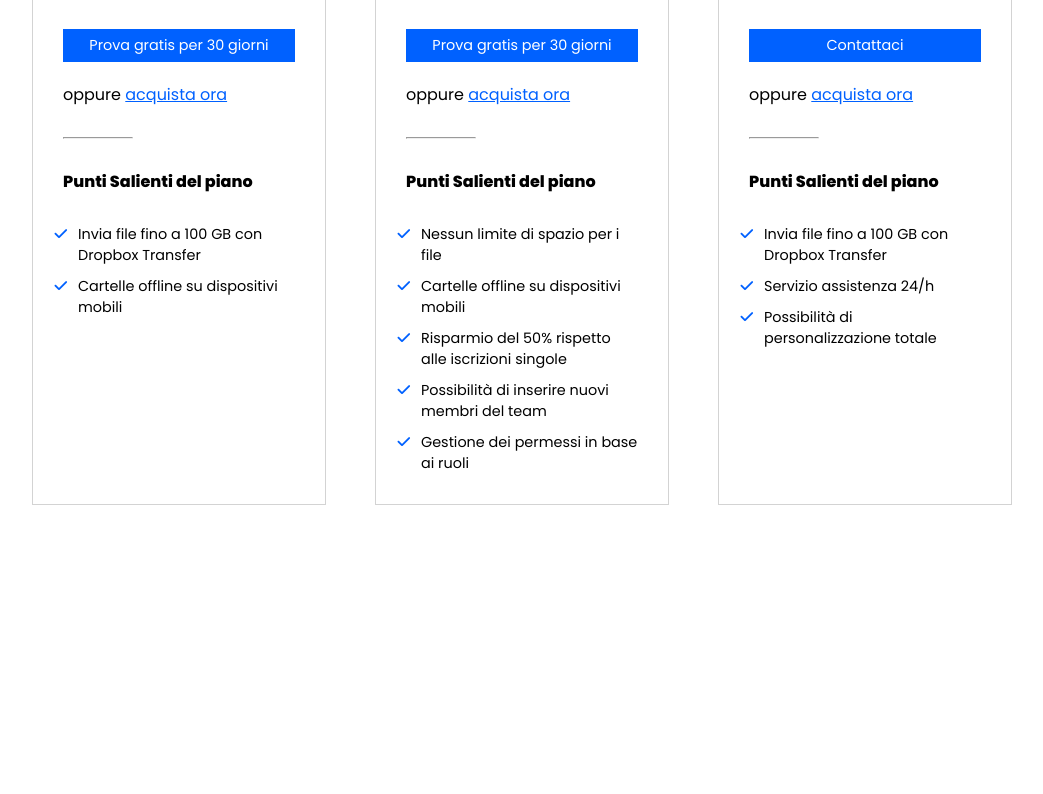
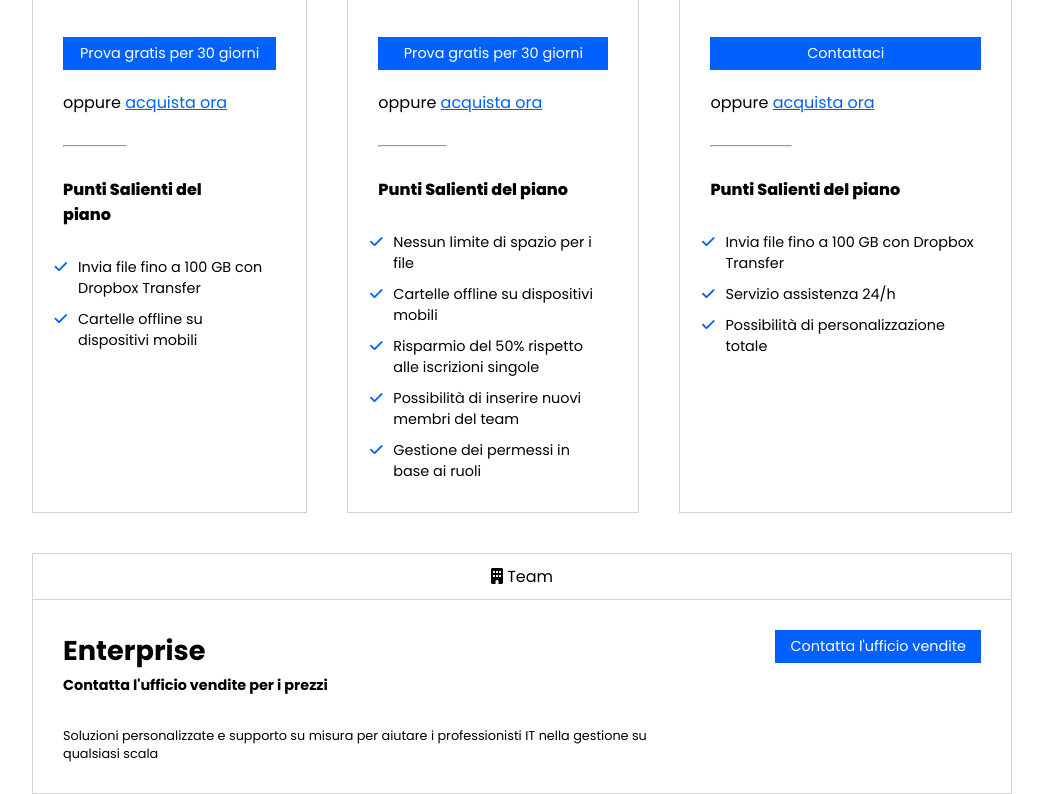
Before and after one commit to FedericoBellezza/htmlcss-dropbox, a plain HTML site: page index.html in a window 1280 px wide. Shown: the part 1551-2345 px from the top of the page, without its empty margins (118-1161 px from the left). Before the commit the page ends 2056 px from the top, so only its background shows below. Drawn offline with Linux system fonts and the light colour scheme.

Commit message:
add separated plan

```diff
--- a/css/style.css
+++ b/css/style.css
@@ -99,6 +99,8 @@ header ul li a {
 }
 
 /* *MAIN */
+
+/* *PLANS SECTION */
 .plans-container {
 	margin-top: 150px;
 }
@@ -108,22 +110,21 @@ header ul li a {
 	margin-bottom: 50px;
 }
 
-.plans-container span input {
-	margin-bottom: 50px;
-}
-
 .plans-container span {
 	margin-right: 40px;
 }
 
+/* *CARD */
 .cards-container {
 	display: flex;
 	justify-content: space-between;
+	gap: 40px;
 }
 
 .card {
-	width: 30%;
+	flex-grow: 1;
 	border: 1px solid lightgray;
+	margin-top: 40px;
 }
 
 .card-head {
@@ -139,7 +140,7 @@ header ul li a {
 }
 
 .card-body h3 {
-	font-size: 1.3rem;
+	font-size: 1.7rem;
 }
 
 .card-body span.price {
@@ -218,3 +219,19 @@ header ul li a {
 	font-family: FontAwesome;
 	color: #0061ff;
 }
+
+/* *SEPARATED PLAN */
+.separated-plan .card-body {
+	display: flex;
+	flex-direction: row;
+	justify-content: space-between;
+}
+
+.separated-plan .left-col {
+	width: 70%;
+}
+
+.separated-plan .left-col .description {
+	font-size: 0.8rem;
+	margin-block: 30px;
+}
--- a/index.html
+++ b/index.html
@@ -66,6 +66,7 @@
 		<!-- ^MAIN -->
 		<main>
 			<div class="container">
+				<!-- ^PLANS SECTION -->
 				<div class="plans-container">
 					<h2>Trova il piano business che fa per te</h2>
 					<span><input type="radio" /> Fatturazione mensile </span>
@@ -155,6 +156,24 @@
 							</div>
 						</div>
 					</div>
+
+					<!-- ^SEPARATE PLAN -->
+					<div class="card separated-plan">
+						<div class="card-head">
+							<i class="fa-solid fa-building"></i>
+							Team
+						</div>
+						<div class="card-body">
+							<div class="left-col">
+								<h3>Enterprise</h3>
+								<span class="price">Contatta l'ufficio vendite per i prezzi</span><br />
+								<div class="description">Soluzioni personalizzate e supporto su misura per aiutare i professionisti IT nella gestione su qualsiasi scala</div>
+							</div>
+							<div class="right-col">
+								<div class="btn"><a href="#">Contatta l'ufficio vendite</a></div>
+							</div>
+						</div>
+					</div>
 				</div>
 			</div>
 		</main>
```
